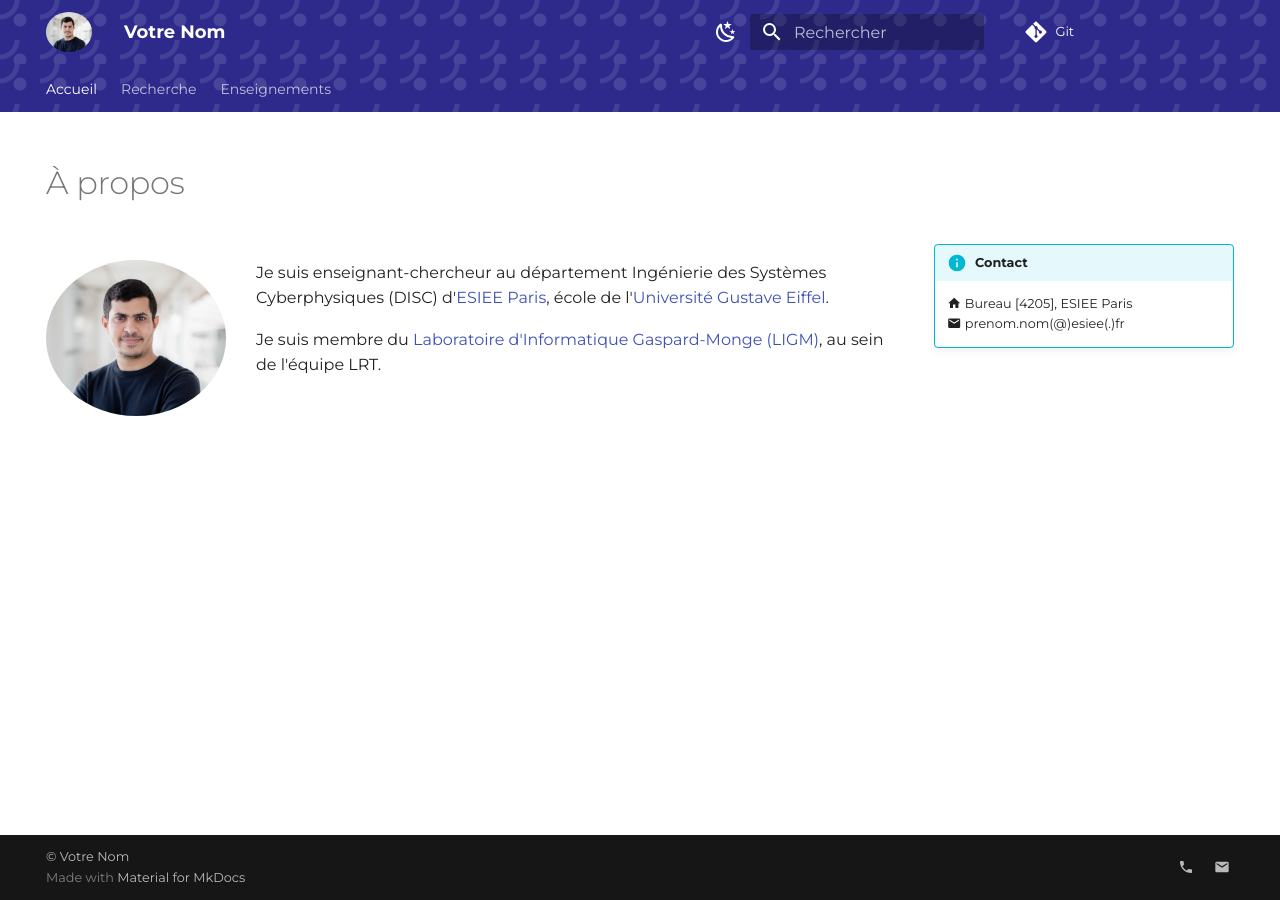
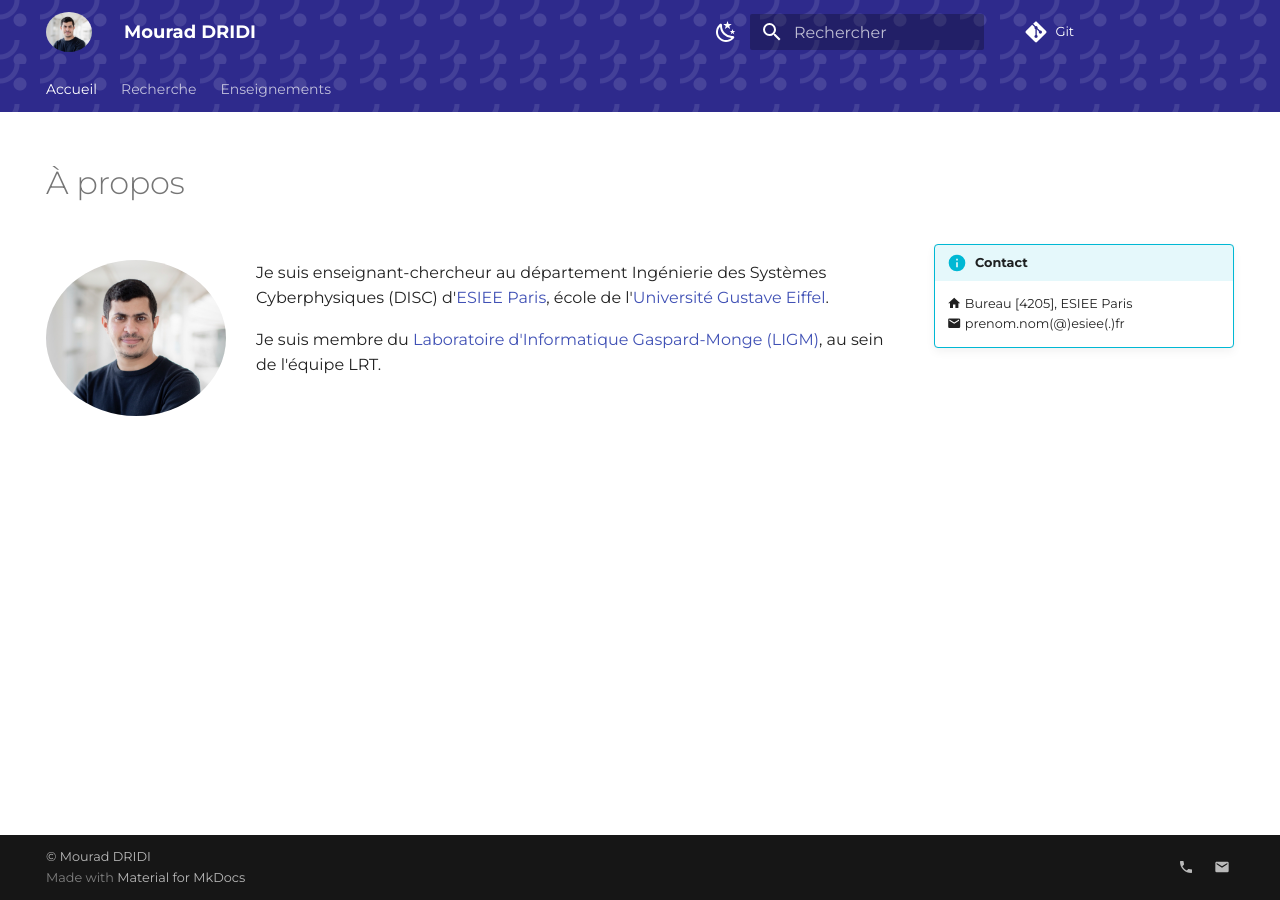
Before and after one commit to DRIDIMourad/.github.io, an MkDocs documentation site: the page built from docs/index.md, in a window 1280 px wide. Built offline with MkDocs 1.6.1 and Material for MkDocs 9.7.7, drawn with Linux system fonts in a browser that asks for light colours; comment, search, counter and statistics services are not loaded.

Commit message:
Update site name and copyright information

```diff
--- a/mkdocs.yml
+++ b/mkdocs.yml
@@ -1,7 +1,7 @@
-site_name: Votre Nom
+site_name: Mourad DRIDI
+copyright: © Mourad DRIDI
 site_url: https://votrepseudo.github.io/
 site_description: Page enseignement et recherche
-copyright: © Votre Nom
 
 repo_url: https://github.com/votrepseudo/votrepseudo.github.io
 repo_name: Git
```
